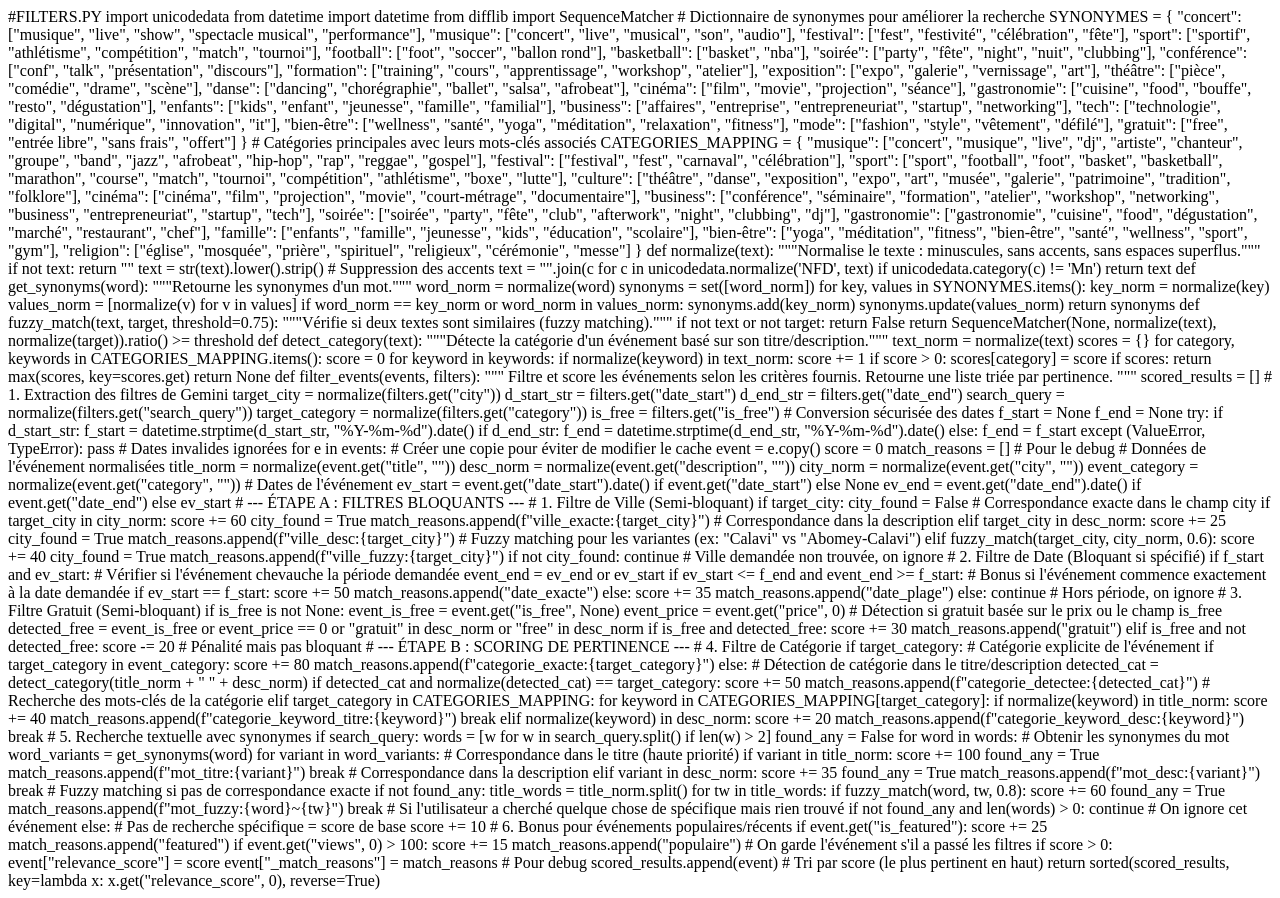
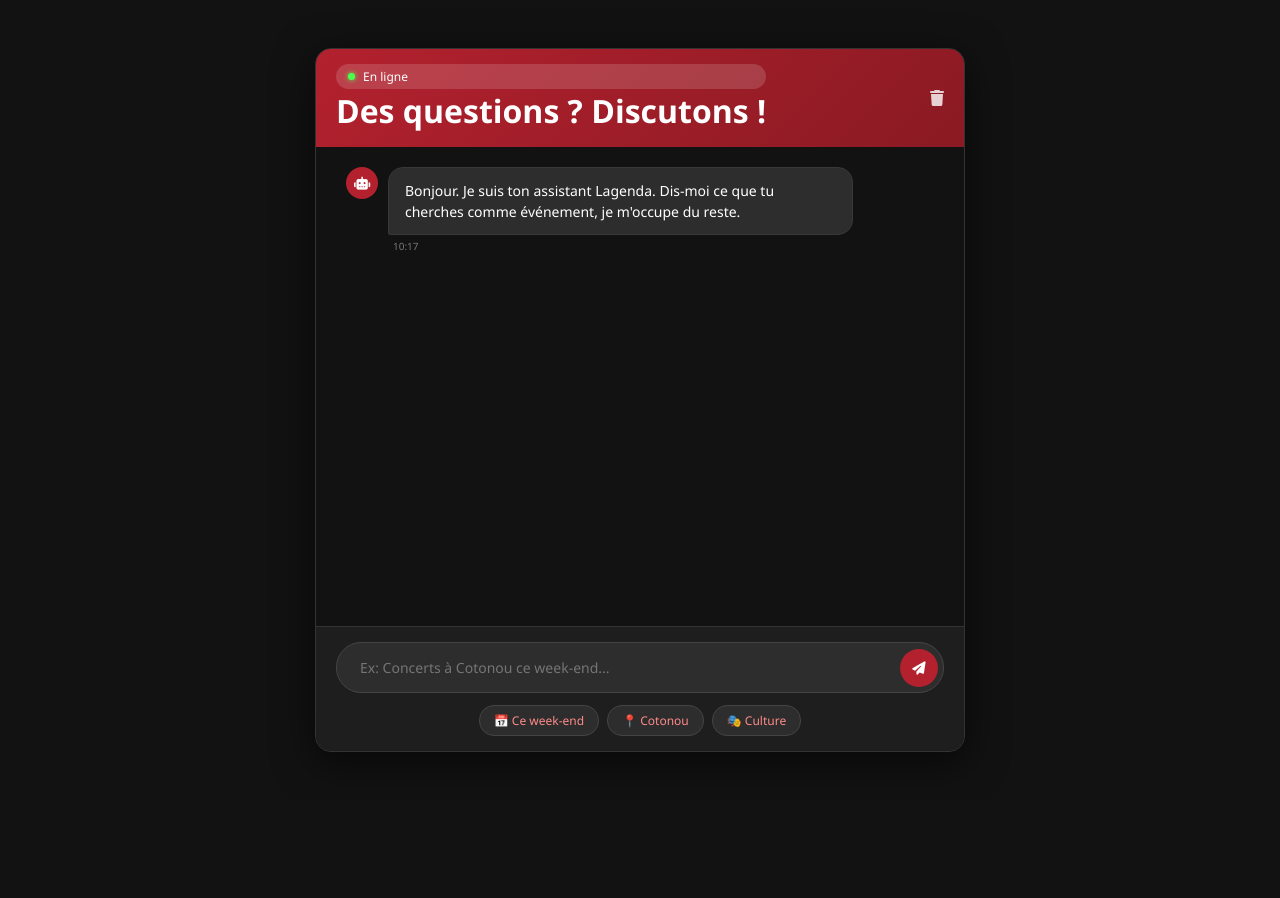
Before and after one commit to houmenoumerveille71-rgb/lagendachatbot.bj, a Python web app: template templates/chat.html in a window 1280 px wide. After the commit the page ends 752 px from the top, so only its background shows below. Run offline with Jinja, Linux system fonts and the light colour scheme; the template is opened without the code that fills it, so the values that code supplies are empty.

Commit message:
Refactor chat.html to implement chatbot UI
Removed old filter logic and added HTML structure for chatbot interface.

```diff
--- a/templates/chat.html
+++ b/templates/chat.html
@@ -1,273 +1,188 @@
-#FILTERS.PY
-import unicodedata
-from datetime import datetime
-from difflib import SequenceMatcher
-
-# Dictionnaire de synonymes pour améliorer la recherche
-SYNONYMES = {
-    "concert": ["musique", "live", "show", "spectacle musical", "performance"],
-    "musique": ["concert", "live", "musical", "son", "audio"],
-    "festival": ["fest", "festivité", "célébration", "fête"],
-    "sport": ["sportif", "athlétisme", "compétition", "match", "tournoi"],
-    "football": ["foot", "soccer", "ballon rond"],
-    "basketball": ["basket", "nba"],
-    "soirée": ["party", "fête", "night", "nuit", "clubbing"],
-    "conférence": ["conf", "talk", "présentation", "discours"],
-    "formation": ["training", "cours", "apprentissage", "workshop", "atelier"],
-    "exposition": ["expo", "galerie", "vernissage", "art"],
-    "théâtre": ["pièce", "comédie", "drame", "scène"],
-    "danse": ["dancing", "chorégraphie", "ballet", "salsa", "afrobeat"],
-    "cinéma": ["film", "movie", "projection", "séance"],
-    "gastronomie": ["cuisine", "food", "bouffe", "resto", "dégustation"],
-    "enfants": ["kids", "enfant", "jeunesse", "famille", "familial"],
-    "business": ["affaires", "entreprise", "entrepreneuriat", "startup", "networking"],
-    "tech": ["technologie", "digital", "numérique", "innovation", "it"],
-    "bien-être": ["wellness", "santé", "yoga", "méditation", "relaxation", "fitness"],
-    "mode": ["fashion", "style", "vêtement", "défilé"],
-    "gratuit": ["free", "entrée libre", "sans frais", "offert"]
-}
-
-# Catégories principales avec leurs mots-clés associés
-CATEGORIES_MAPPING = {
-    "musique": ["concert", "musique", "live", "dj", "artiste", "chanteur", "groupe", "band", "jazz", "afrobeat", "hip-hop", "rap", "reggae", "gospel"],
-    "festival": ["festival", "fest", "carnaval", "célébration"],
-    "sport": ["sport", "football", "foot", "basket", "basketball", "marathon", "course", "match", "tournoi", "compétition", "athlétisme", "boxe", "lutte"],
-    "culture": ["théâtre", "danse", "exposition", "expo", "art", "musée", "galerie", "patrimoine", "tradition", "folklore"],
-    "cinéma": ["cinéma", "film", "projection", "movie", "court-métrage", "documentaire"],
-    "business": ["conférence", "séminaire", "formation", "atelier", "workshop", "networking", "business", "entrepreneuriat", "startup", "tech"],
-    "soirée": ["soirée", "party", "fête", "club", "afterwork", "night", "clubbing", "dj"],
-    "gastronomie": ["gastronomie", "cuisine", "food", "dégustation", "marché", "restaurant", "chef"],
-    "famille": ["enfants", "famille", "jeunesse", "kids", "éducation", "scolaire"],
-    "bien-être": ["yoga", "méditation", "fitness", "bien-être", "santé", "wellness", "sport", "gym"],
-    "religion": ["église", "mosquée", "prière", "spirituel", "religieux", "cérémonie", "messe"]
-}
-
-def normalize(text):
-    """Normalise le texte : minuscules, sans accents, sans espaces superflus."""
-    if not text:
-        return ""
-    text = str(text).lower().strip()
-    # Suppression des accents
-    text = "".join(c for c in unicodedata.normalize('NFD', text)
-                  if unicodedata.category(c) != 'Mn')
-    return text
-
-def get_synonyms(word):
-    """Retourne les synonymes d'un mot."""
-    word_norm = normalize(word)
-    synonyms = set([word_norm])
-
-    for key, values in SYNONYMES.items():
-        key_norm = normalize(key)
-        values_norm = [normalize(v) for v in values]
-
-        if word_norm == key_norm or word_norm in values_norm:
-            synonyms.add(key_norm)
-            synonyms.update(values_norm)
-
-    return synonyms
-
-def fuzzy_match(text, target, threshold=0.75):
-    """Vérifie si deux textes sont similaires (fuzzy matching)."""
-    if not text or not target:
-        return False
-    return SequenceMatcher(None, normalize(text), normalize(target)).ratio() >= threshold
-
-def detect_category(text):
-    """Détecte la catégorie d'un événement basé sur son titre/description."""
-    text_norm = normalize(text)
-
-    scores = {}
-    for category, keywords in CATEGORIES_MAPPING.items():
-        score = 0
-        for keyword in keywords:
-            if normalize(keyword) in text_norm:
-                score += 1
-        if score > 0:
-            scores[category] = score
-
-    if scores:
-        return max(scores, key=scores.get)
-    return None
-
-def filter_events(events, filters):
-    """
-    Filtre et score les événements selon les critères fournis.
-    Retourne une liste triée par pertinence.
-    """
-    scored_results = []
-
-    # 1. Extraction des filtres de Gemini
-    target_city = normalize(filters.get("city"))
-    d_start_str = filters.get("date_start")
-    d_end_str = filters.get("date_end")
-    search_query = normalize(filters.get("search_query"))
-    target_category = normalize(filters.get("category"))
-    is_free = filters.get("is_free")
-
-    # Conversion sécurisée des dates
-    f_start = None
-    f_end = None
-    try:
-        if d_start_str:
-            f_start = datetime.strptime(d_start_str, "%Y-%m-%d").date()
-        if d_end_str:
-            f_end = datetime.strptime(d_end_str, "%Y-%m-%d").date()
-        else:
-            f_end = f_start
-    except (ValueError, TypeError):
-        pass  # Dates invalides ignorées
-
-    for e in events:
-        # Créer une copie pour éviter de modifier le cache
-        event = e.copy()
-        score = 0
-        match_reasons = []  # Pour le debug
-
-        # Données de l'événement normalisées
-        title_norm = normalize(event.get("title", ""))
-        desc_norm = normalize(event.get("description", ""))
-        city_norm = normalize(event.get("city", ""))
-        event_category = normalize(event.get("category", ""))
-
-        # Dates de l'événement
-        ev_start = event.get("date_start").date() if event.get("date_start") else None
-        ev_end = event.get("date_end").date() if event.get("date_end") else ev_start
-
-        # --- ÉTAPE A : FILTRES BLOQUANTS ---
-
-        # 1. Filtre de Ville (Semi-bloquant)
-        if target_city:
-            city_found = False
-
-            # Correspondance exacte dans le champ city
-            if target_city in city_norm:
-                score += 60
-                city_found = True
-                match_reasons.append(f"ville_exacte:{target_city}")
-            # Correspondance dans la description
-            elif target_city in desc_norm:
-                score += 25
-                city_found = True
-                match_reasons.append(f"ville_desc:{target_city}")
-            # Fuzzy matching pour les variantes (ex: "Calavi" vs "Abomey-Calavi")
-            elif fuzzy_match(target_city, city_norm, 0.6):
-                score += 40
-                city_found = True
-                match_reasons.append(f"ville_fuzzy:{target_city}")
-
-            if not city_found:
-                continue  # Ville demandée non trouvée, on ignore
-
-        # 2. Filtre de Date (Bloquant si spécifié)
-        if f_start and ev_start:
-            # Vérifier si l'événement chevauche la période demandée
-            event_end = ev_end or ev_start
-            if ev_start <= f_end and event_end >= f_start:
-                # Bonus si l'événement commence exactement à la date demandée
-                if ev_start == f_start:
-                    score += 50
-                    match_reasons.append("date_exacte")
-                else:
-                    score += 35
-                    match_reasons.append("date_plage")
-            else:
-                continue  # Hors période, on ignore
-
-        # 3. Filtre Gratuit (Semi-bloquant)
-        if is_free is not None:
-            event_is_free = event.get("is_free", None)
-            event_price = event.get("price", 0)
-
-            # Détection si gratuit basée sur le prix ou le champ is_free
-            detected_free = event_is_free or event_price == 0 or "gratuit" in desc_norm or "free" in desc_norm
-
-            if is_free and detected_free:
-                score += 30
-                match_reasons.append("gratuit")
-            elif is_free and not detected_free:
-                score -= 20  # Pénalité mais pas bloquant
-
-        # --- ÉTAPE B : SCORING DE PERTINENCE ---
-
-        # 4. Filtre de Catégorie
-        if target_category:
-            # Catégorie explicite de l'événement
-            if target_category in event_category:
-                score += 80
-                match_reasons.append(f"categorie_exacte:{target_category}")
-            else:
-                # Détection de catégorie dans le titre/description
-                detected_cat = detect_category(title_norm + " " + desc_norm)
-                if detected_cat and normalize(detected_cat) == target_category:
-                    score += 50
-                    match_reasons.append(f"categorie_detectee:{detected_cat}")
-                # Recherche des mots-clés de la catégorie
-                elif target_category in CATEGORIES_MAPPING:
-                    for keyword in CATEGORIES_MAPPING[target_category]:
-                        if normalize(keyword) in title_norm:
-                            score += 40
-                            match_reasons.append(f"categorie_keyword_titre:{keyword}")
-                            break
-                        elif normalize(keyword) in desc_norm:
-                            score += 20
-                            match_reasons.append(f"categorie_keyword_desc:{keyword}")
-                            break
-
-        # 5. Recherche textuelle avec synonymes
-        if search_query:
-            words = [w for w in search_query.split() if len(w) > 2]
-            found_any = False
-
-            for word in words:
-                # Obtenir les synonymes du mot
-                word_variants = get_synonyms(word)
-
-                for variant in word_variants:
-                    # Correspondance dans le titre (haute priorité)
-                    if variant in title_norm:
-                        score += 100
-                        found_any = True
-                        match_reasons.append(f"mot_titre:{variant}")
-                        break
-                    # Correspondance dans la description
-                    elif variant in desc_norm:
-                        score += 35
-                        found_any = True
-                        match_reasons.append(f"mot_desc:{variant}")
-                        break
-
-                # Fuzzy matching si pas de correspondance exacte
-                if not found_any:
-                    title_words = title_norm.split()
-                    for tw in title_words:
-                        if fuzzy_match(word, tw, 0.8):
-                            score += 60
-                            found_any = True
-                            match_reasons.append(f"mot_fuzzy:{word}~{tw}")
-                            break
-
-            # Si l'utilisateur a cherché quelque chose de spécifique mais rien trouvé
-            if not found_any and len(words) > 0:
-                continue  # On ignore cet événement
-        else:
-            # Pas de recherche spécifique = score de base
-            score += 10
-
-        # 6. Bonus pour événements populaires/récents
-        if event.get("is_featured"):
-            score += 25
-            match_reasons.append("featured")
-
-        if event.get("views", 0) > 100:
-            score += 15
-            match_reasons.append("populaire")
-
-        # On garde l'événement s'il a passé les filtres
-        if score > 0:
-            event["relevance_score"] = score
-            event["_match_reasons"] = match_reasons  # Pour debug
-            scored_results.append(event)
-
-    # Tri par score (le plus pertinent en haut)
-    return sorted(scored_results, key=lambda x: x.get("relevance_score", 0), reverse=True)
+<!DOCTYPE html>
+<html lang="fr">
+<head>
+<meta charset="UTF-8">
+<meta name="viewport" content="width=device-width, initial-scale=1.0">
+<title>Chat Agenda.bj - Assistant Intelligent</title>
+<link rel="stylesheet" href="https://cdnjs.cloudflare.com/ajax/libs/font-awesome/6.4.0/css/all.min.css">
+<style>
+       /* --- STYLES --- */
+       * { margin: 0; padding: 0; box-sizing: border-box; font-family: 'Segoe UI', system-ui, sans-serif; }
+       body { background-color: #121212; color: #ffffff; display: flex; justify-content: center; align-items: center; min-height: 100vh; padding: 20px; }
+       .chatbot-container {
+           width: 100%; max-width: 650px; background-color: #1e1e1e; border-radius: 16px;
+           box-shadow: 0 10px 40px rgba(0, 0, 0, 0.6); overflow: hidden;
+           display: flex; flex-direction: column; height: 88vh; border: 1px solid #333;
+       }
+       /* Header - Utilisation du rouge B3212E */
+       .chat-header {
+           background: linear-gradient(135deg, #B3212E 0%, #8a1a23 100%);
+           color: white; padding: 15px 20px; display: flex; justify-content: space-between; align-items: center;
+       }
+       .status { display: flex; align-items: center; gap: 8px; font-size: 12px; background-color: rgba(255, 255, 255, 0.15); padding: 4px 12px; border-radius: 20px; }
+       .status-indicator { width: 7px; height: 7px; background-color: #4cff4c; border-radius: 50%; box-shadow: 0 0 5px #4cff4c; }
+       /* Messages Area */
+       .chat-messages { flex: 1; padding: 20px; overflow-y: auto; background-color: #121212; display: flex; flex-direction: column; gap: 15px; }
+       .message { display: flex; max-width: 85%; animation: fadeIn 0.3s ease-out; }
+       .user-message { align-self: flex-end; flex-direction: row-reverse; }
+       .bot-message { align-self: flex-start; }
+       .message-content { padding: 12px 16px; border-radius: 15px; font-size: 14px; line-height: 1.5; word-wrap: break-word; }
+       /* Bulle utilisateur - Rouge B3212E */
+       .user-message .message-content { background-color: #B3212E; color: white; border-bottom-right-radius: 2px; }
+       .bot-message .message-content { background-color: #2d2d2d; color: #ffffff; border: 1px solid #383838; border-bottom-left-radius: 2px; }
+       .message-avatar { width: 32px; height: 32px; border-radius: 50%; display: flex; align-items: center; justify-content: center; margin: 0 10px; flex-shrink: 0; background-color: #B3212E; font-size: 13px; }
+       .message-time { font-size: 10px; color: #777; margin-top: 4px; padding: 0 5px; }
+       /* Images & Links */
+       .event-img { width: 100%; max-height: 250px; object-fit: cover; border-radius: 10px; margin: 10px 0; border: 1px solid #444; }
+       .message-content a { color: #ff8a8a; font-weight: bold; text-decoration: none; border-bottom: 1px dashed #ff8a8a; }
+       /* Input Zone */
+       .chat-input-container { padding: 15px 20px; border-top: 1px solid #333; background-color: #1e1e1e; }
+       .chat-input-wrapper { display: flex; align-items: center; background-color: #2d2d2d; border-radius: 25px; padding: 5px 5px 5px 18px; border: 1px solid #444; }
+       #user-input { flex: 1; border: none; background: transparent; padding: 10px 5px; font-size: 14px; color: #ffffff; outline: none; }
+       /* Bouton envoyer - Rouge B3212E */
+       .send-button { background: #B3212E; color: white; border: none; width: 38px; height: 38px; border-radius: 50%; cursor: pointer; transition: 0.2s; }
+       .send-button:hover { transform: scale(1.05); background: #961b26; }
+       .input-actions { display: flex; gap: 8px; margin-top: 12px; flex-wrap: wrap; justify-content: center; }
+       .action-chip { background-color: #2d2d2d; color: #ff8a8a; padding: 6px 14px; border-radius: 15px; font-size: 12px; cursor: pointer; border: 1px solid #444; }
+       /* Chip hover - Rouge B3212E */
+       .action-chip:hover { background-color: #B3212E; color: white; }
+       /* Typing Indicator - Point rouge B3212E */
+       .typing-indicator { display: flex; align-items: center; gap: 10px; padding: 12px 16px; background-color: #2d2d2d; border-radius: 15px; border-bottom-left-radius: 2px; border: 1px solid #383838; }
+       .typing-dots { display: flex; gap: 4px; }
+       .typing-dot { width: 6px; height: 6px; background-color: #B3212E; border-radius: 50%; animation: typingBounce 1.4s infinite ease-in-out; }
+       .typing-dot:nth-child(2) { animation-delay: 0.2s; }
+       .typing-dot:nth-child(3) { animation-delay: 0.4s; }
+       @keyframes typingBounce { 0%, 60%, 100% { transform: translateY(0); opacity: 0.4; } 30% { transform: translateY(-8px); opacity: 1; } }
+       @keyframes fadeIn { from { opacity: 0; transform: translateY(8px); } to { opacity: 1; transform: translateY(0); } }
+</style>
+</head>
+<body>
+<div class="chatbot-container">
+<div class="chat-header">
+<div class="chat-title">
+<div class="status"><div class="status-indicator"></div><span>En ligne</span></div>
+<h1>Des questions ? Discutons !</h1>
+</div>
+<div class="header-actions">
+<i class="fas fa-trash" id="clear-btn" style="cursor:pointer; opacity: 0.8;" title="Effacer la conversation" onclick="clearChat()"></i>
+</div>
+</div>
+<div class="chat-messages" id="chat">
+<div class="message bot-message">
+<div class="message-avatar"><i class="fas fa-robot"></i></div>
+<div>
+<div class="message-content">Bonjour. Je suis ton assistant Lagenda. Dis-moi ce que tu cherches comme événement, je m'occupe du reste.</div>
+<div class="message-time" id="initial-time"></div>
+</div>
+</div>
+</div>
+<div class="chat-input-container">
+<div class="chat-input-wrapper">
+<input type="text" id="user-input" placeholder="Ex: Concerts à Cotonou ce week-end..." autocomplete="off">
+<button class="send-button" onclick="sendMessage()"><i class="fas fa-paper-plane"></i></button>
+</div>
+<div class="input-actions">
+<div class="action-chip" onclick="quickMsg('Quels sont les événements ce week-end ?')">📅 Ce week-end</div>
+<div class="action-chip" onclick="quickMsg('Quoi de neuf à Cotonou ?')">📍 Cotonou</div>
+<div class="action-chip" onclick="quickMsg('Festivals culturels')">🎭 Culture</div>
+</div>
+</div>
+</div>
+<script>
+   let conversationHistory = [];
+   document.addEventListener('DOMContentLoaded', () => {
+       const now = new Date();
+       document.getElementById('initial-time').textContent = now.getHours().toString().padStart(2, '0') + ":" + now.getMinutes().toString().padStart(2, '0');
+       document.getElementById('user-input').addEventListener('keypress', (e) => {
+           if (e.key === 'Enter') sendMessage();
+       });
+   });
+   function formatMarkdown(text) {
+       if (!text) return "";
+       return text
+           .replace(/!\[.*?\]\((.*?)\)/g, '<img src="$1" class="event-img" onerror="this.style.display=\'none\'">')
+           .replace(/\[(.*?)\]\((.*?)\)/g, '<a href="$2" target="_blank">$1</a>')
+           .replace(/\*\*(.*?)\*\*/g, '<strong>$1</strong>')
+           .replace(/_(.*?)_/g, '<em>$1</em>')
+           .replace(/\*(.*?)\*/g, '<em>$1</em>')
+           .replace(/---/g, '<hr style="border: none; border-top: 1px solid #444; margin: 15px 0;">')
+           .replace(/\n/g, '<br>');
+   }
+   function appendMessage(text, type) {
+       const chatBox = document.getElementById('chat');
+       const msgDiv = document.createElement('div');
+       msgDiv.className = `message ${type === 'user' ? 'user-message' : 'bot-message'}`;
+       const time = new Date().toLocaleTimeString([], {hour: '2-digit', minute:'2-digit'});
+       msgDiv.innerHTML = `
+<div class="message-avatar"><i class="fas ${type === 'user' ? 'fa-user' : 'fa-robot'}"></i></div>
+<div>
+<div class="message-content">${formatMarkdown(text)}</div>
+<div class="message-time">${time}</div>
+</div>
+       `;
+       chatBox.appendChild(msgDiv);
+       chatBox.scrollTop = chatBox.scrollHeight;
+   }
+   function showTypingIndicator() {
+       const chatBox = document.getElementById('chat');
+       const typingDiv = document.createElement('div');
+       typingDiv.className = 'message bot-message';
+typingDiv.id = 'typing-indicator';
+       typingDiv.innerHTML = `
+<div class="message-avatar"><i class="fas fa-robot"></i></div>
+<div class="typing-indicator">
+<div class="typing-dots">
+<div class="typing-dot"></div><div class="typing-dot"></div><div class="typing-dot"></div>
+</div>
+</div>
+       `;
+       chatBox.appendChild(typingDiv);
+       chatBox.scrollTop = chatBox.scrollHeight;
+   }
+   function removeTypingIndicator() {
+       const indicator = document.getElementById('typing-indicator');
+       if (indicator) indicator.remove();
+   }
+   async function sendMessage() {
+       const input = document.getElementById('user-input');
+       const message = input.value.trim();
+       if (!message) return;
+       appendMessage(message, 'user');
+       input.value = '';
+       showTypingIndicator();
+       try {
+           const response = await fetch("/chat/", {
+               method: "POST",
+               headers: { "Content-Type": "application/json" },
+               body: JSON.stringify({
+                   message: message,
+                   history: conversationHistory
+               })
+           });
+           const data = await response.json();
+           removeTypingIndicator();
+           appendMessage(data.reply, 'bot');
+           conversationHistory = data.history;
+       } catch (e) {
+           removeTypingIndicator();
+           appendMessage("Désolé, j'ai un problème de connexion. Réessayez plus tard.", 'bot');
+           console.error(e);
+       }
+   }
+   function quickMsg(text) {
+       document.getElementById('user-input').value = text;
+       sendMessage();
+   }
+   function clearChat() {
+       if (confirm("Voulez-vous effacer l'historique de cette discussion ?")) {
+           document.getElementById('chat').innerHTML = `
+<div class="message bot-message">
+<div class="message-avatar"><i class="fas fa-robot"></i></div>
+<div class="message-content">Historique effacé. Comment puis-je vous aider à nouveau ?</div>
+</div>`;
+           conversationHistory = [];
+       }
+   }
+</script>
+</body>
+</html>
```
